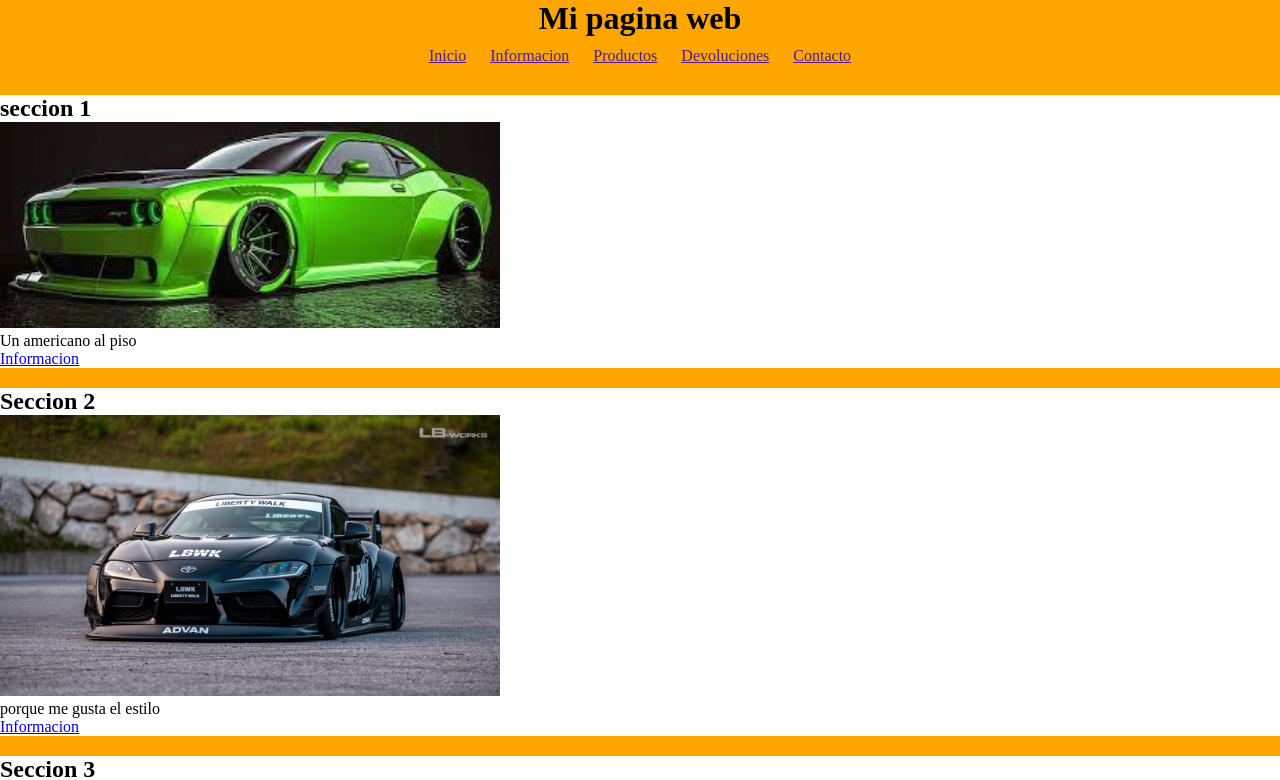
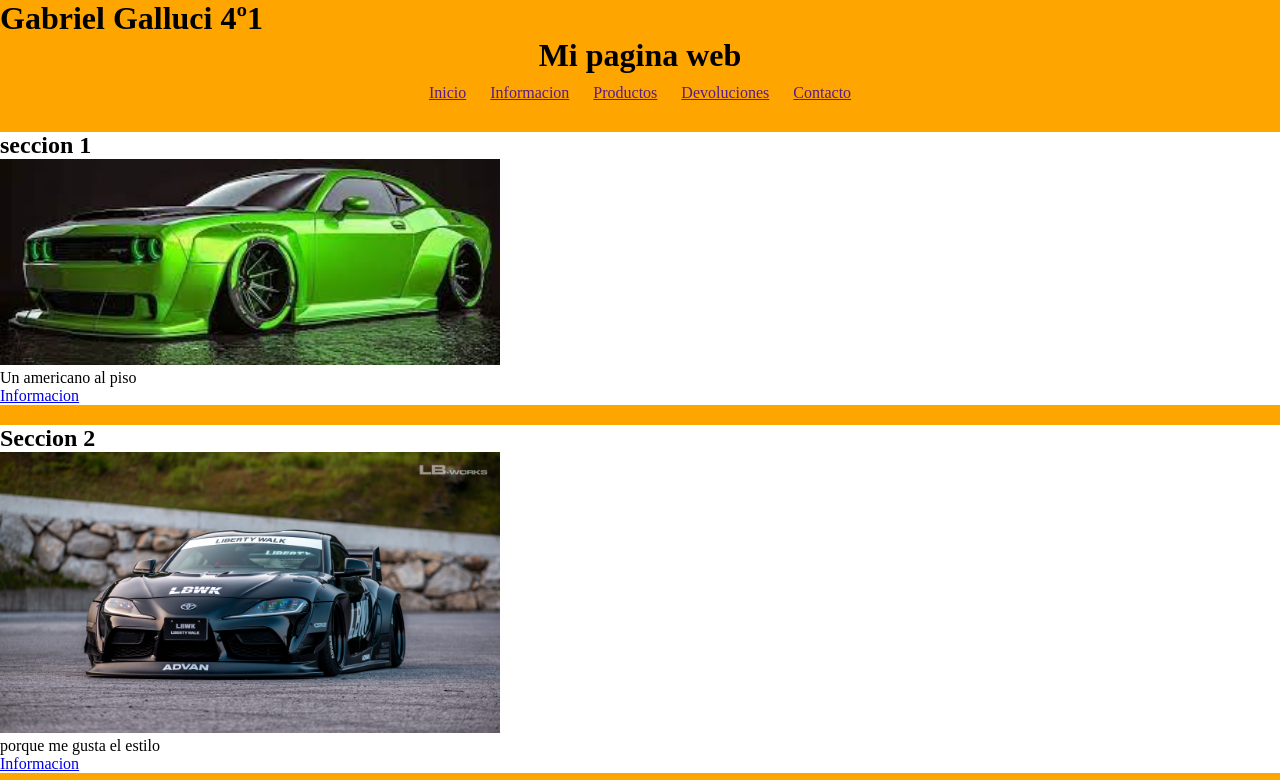
Before and after one commit to Gabriel-a-g/pruebaa-web1, a plain HTML site: page index.html in a window 1280 px wide. Shown: the top 780 px of the page. Drawn offline with Linux system fonts and the light colour scheme.

Commit message:
Mi Pagina web

```diff
--- a/index.html
+++ b/index.html
@@ -7,6 +7,7 @@
     <meta name="viewport" content="width=device-width, initial-scale=1.0">
     <title>Mi pagina web</title>
     <link rel="stylesheet" href="estilo.css">
+    <H1>Gabriel Galluci 4º1</H1>
 </head>
 
 <body>
```
